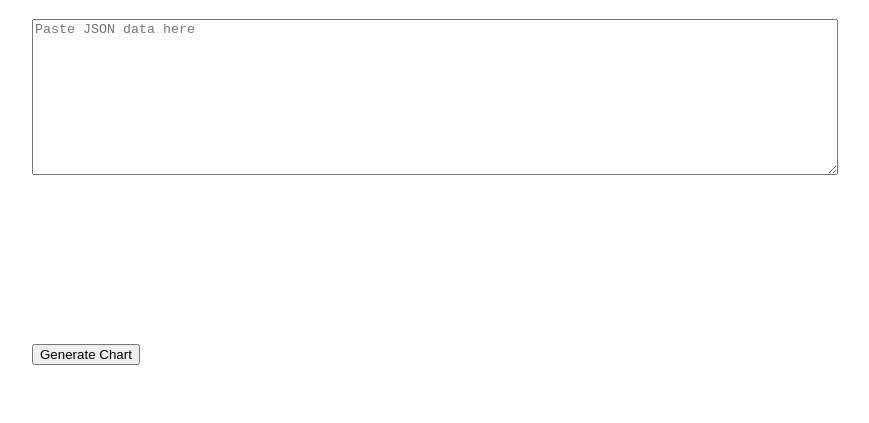
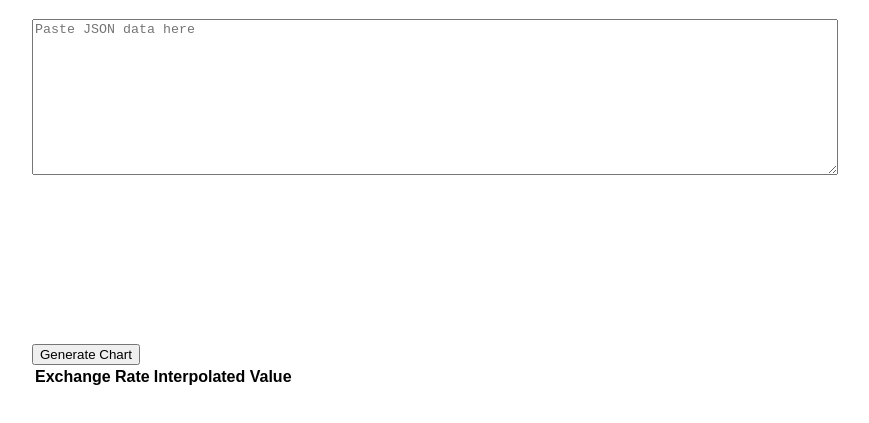
Before and after one commit to Vunh2505/tool, a plain HTML site: page splineInterpolate/index.html in a window 1280 px wide. Shown: the part 61-484 px from the top of the page, without its empty margins (208-1077 px from the left). Drawn offline with nearby package versions, Linux system fonts and the light colour scheme.

Commit message:
Update index.html

```diff
--- a/splineInterpolate/index.html
+++ b/splineInterpolate/index.html
@@ -32,6 +32,16 @@
         <textarea id="jsonInput" rows="10" placeholder="Paste JSON data here"></textarea>
         <button id="generateData">Generate Chart</button>
         <canvas id="chart"></canvas>
+        <table id="interpolationTable">
+    <thead>
+        <tr>
+            <th>Exchange Rate</th>
+            <th>Interpolated Value</th>
+        </tr>
+    </thead>
+    <tbody></tbody>
+</table>
+
     </div>
     <script src="script.js"></script>
 </body>
```
